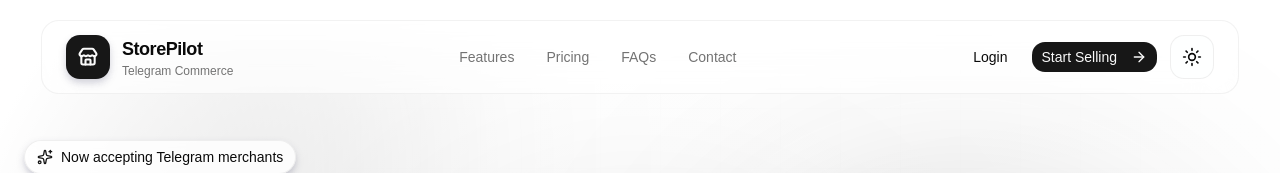
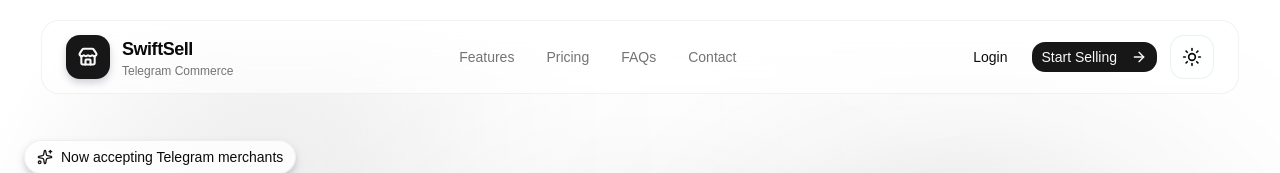
Before and after one commit to dtechbro/swiftsell, a React (Vite) app: page / in a window 1280 px wide. Shown: the top 173 px of the page. Built offline with nearby package versions, Linux system fonts and the light colour scheme.

Commit message:
Fixed navbar logo title

```diff
--- a/src/components/layout/Logo.tsx
+++ b/src/components/layout/Logo.tsx
@@ -29,7 +29,7 @@ export default function Logo({ onClick }: LogoProps) {
 
       <div className="flex flex-col leading-none">
         <span className="text-lg font-bold tracking-tight">
-          StorePilot
+          SwiftSell
         </span>
 
         <span className="text-xs text-muted-foreground">
```
